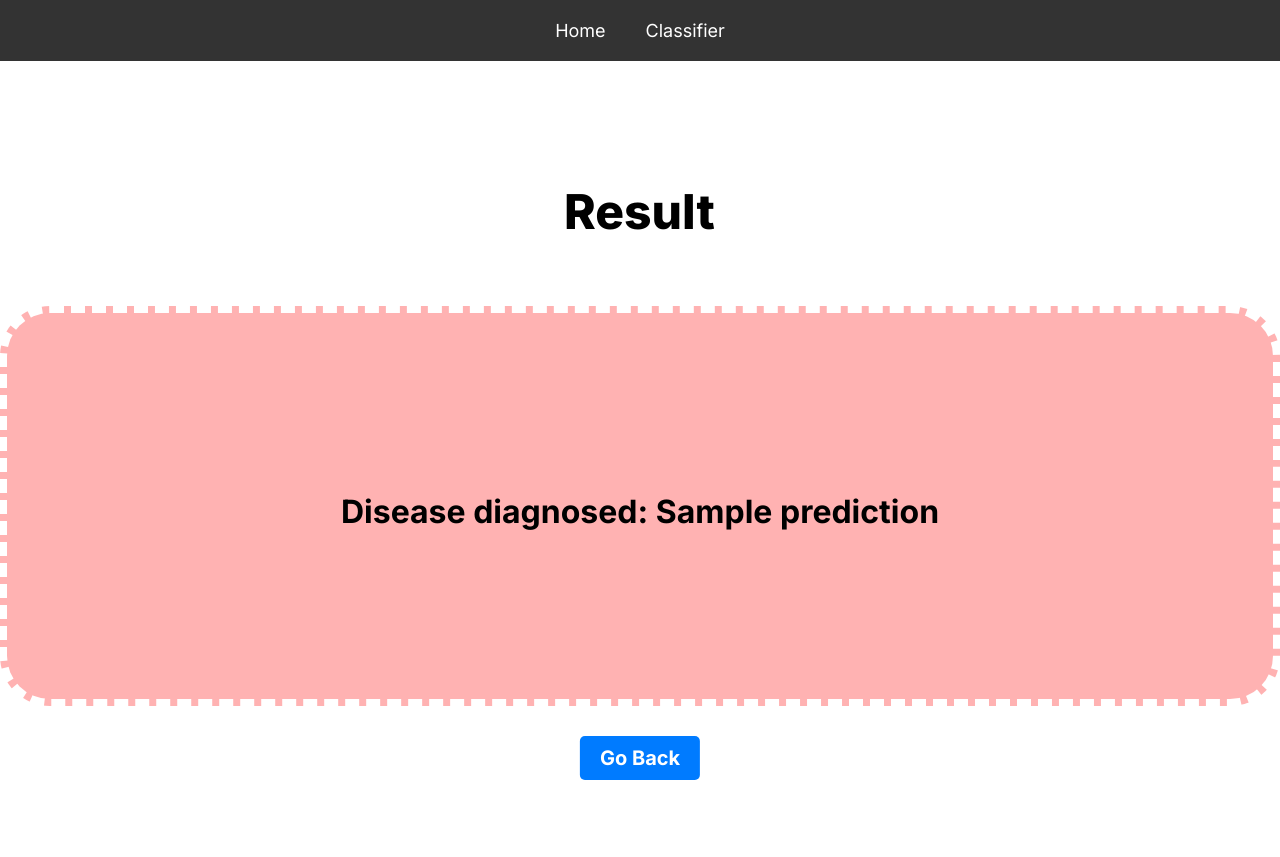
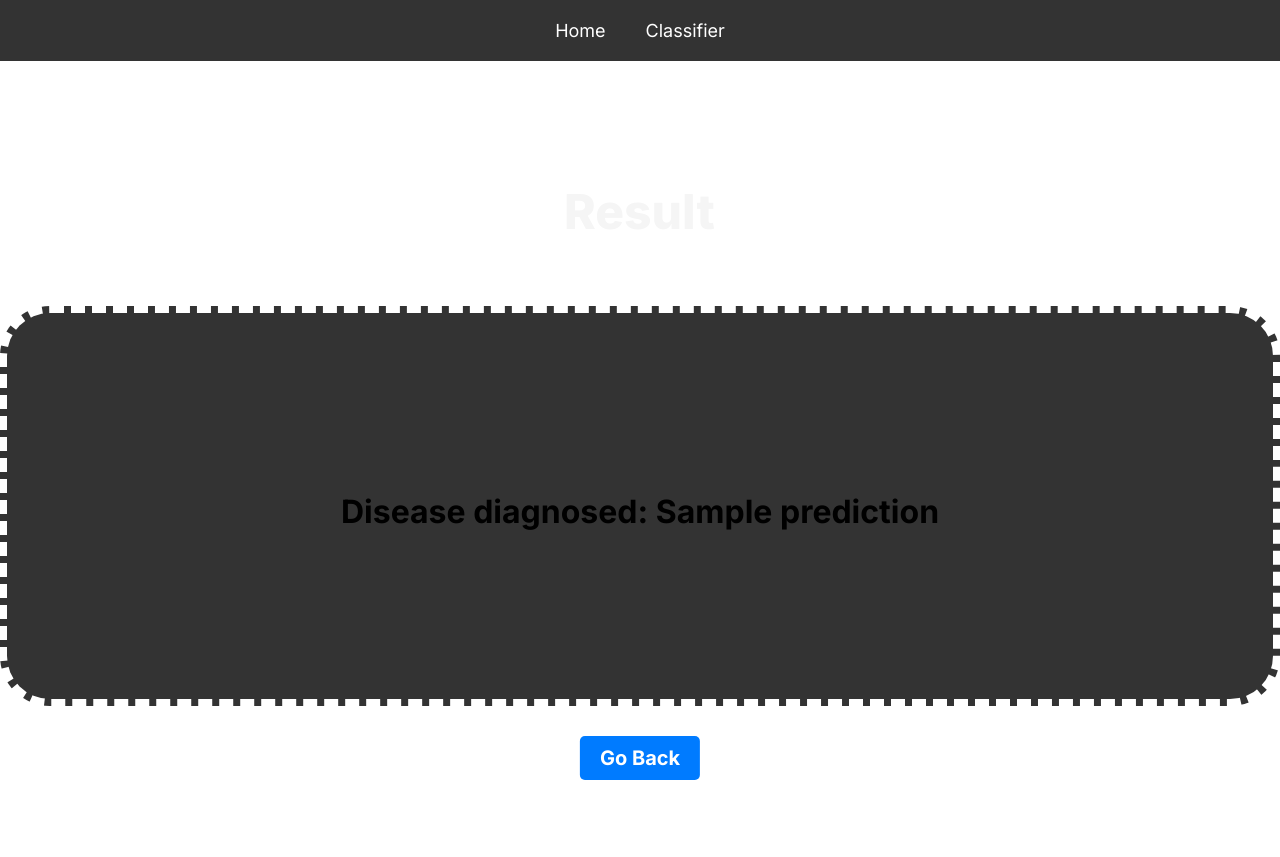
Before and after one commit to haris-bit/EyeDiagnosticSystem-FYP, a Django app: template classifier/templates/classifier/page5.html in a window 1280 px wide. Run offline with Django 3.2, Linux system fonts and the light colour scheme; the template is opened without the code that fills it: most values are stand-ins (such as "Sample title", 1, 10 or a date in 2020).

Commit message:
trying to edit global.css

```diff
--- a/classifier/static/global.css
+++ b/classifier/static/global.css
@@ -1,7 +1,19 @@
 body {
   margin: 0;
   line-height: normal;
+  background-color: #222 !important;
+  color: #f5f5f5 !important; /* Lighter foreground color */
 }
+
+.disease-diagnosed-parent {
+  background-color: rgba(0, 0, 0, 0.8) !important; /* Darker background color */
+  color: #f5f5f5 !important; /* Lighter foreground color */
+}
+
+.result {
+  color: #f5f5f5 !important; /* Lighter foreground color */
+}
+
 
 :root {
   /* fonts */
```
